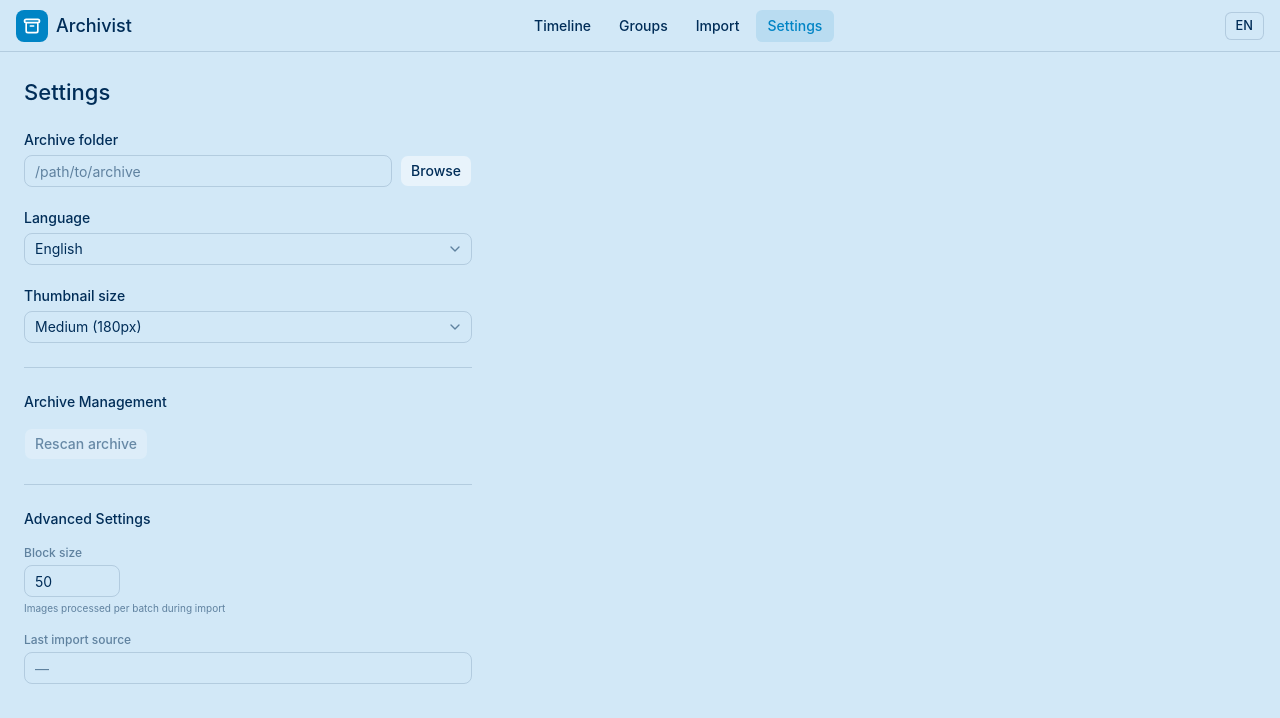
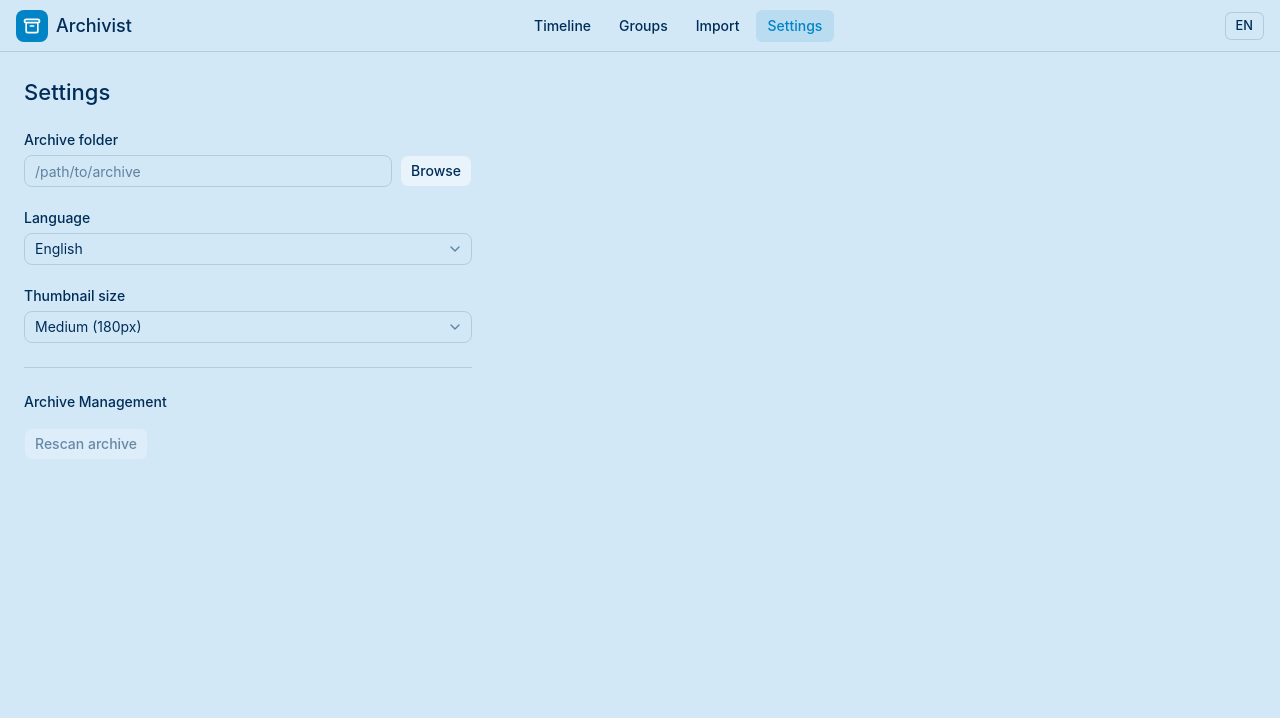
Before and after one commit to BlazeRed/archivist, a React (Vite) app: page /settings in a window 1280 px wide. Shown: the top 718 px of the page. Built offline with nearby package versions, Linux system fonts and the light colour scheme.

Commit message:
removed unused settings

```diff
--- a/src/i18n/locales/en.json
+++ b/src/i18n/locales/en.json
@@ -119,10 +119,6 @@
     "rescanMoved": "Relocated {{count}} misplaced images",
     "rescanThumbnailed": "Generated {{count}} missing thumbnails",
     "rescanError": "Error: {{error}}",
-    "advancedSettings": "Advanced Settings",
-    "blockSize": "Block size",
-    "blockSizeDesc": "Images processed per batch during import",
-    "lastImportSource": "Last import source",
     "closeArchive": "Close archive",
     "closeArchiveDesc": "Disconnect from the current archive"
   },
--- a/src/i18n/locales/it.json
+++ b/src/i18n/locales/it.json
@@ -119,10 +119,6 @@
     "rescanMoved": "Spostate {{count}} immagini fuori posto",
     "rescanThumbnailed": "Generate {{count}} miniature mancanti",
     "rescanError": "Errore: {{error}}",
-    "advancedSettings": "Impostazioni avanzate",
-    "blockSize": "Dimensione blocco",
-    "blockSizeDesc": "Immagini elaborate per batch durante l'importazione",
-    "lastImportSource": "Ultima sorgente di importazione",
     "closeArchive": "Chiudi archivio",
     "closeArchiveDesc": "Disconnettiti dall'archivio corrente"
   },
--- a/src/pages/SettingsPage.tsx
+++ b/src/pages/SettingsPage.tsx
@@ -174,36 +174,6 @@ export function SettingsPage() {
           )}
         </div>
 
-        {/* Advanced Settings */}
-        <div className="border-t border-border pt-6">
-          <h3 className="text-sm font-medium text-foreground mb-4">{t('settings.advancedSettings')}</h3>
-
-          <div className="space-y-4">
-            <div>
-              <Label className="text-xs text-muted-foreground mb-1">{t('settings.blockSize')}</Label>
-              <Input
-                type="number"
-                value={config.block_size}
-                onChange={(e) => setConfig({ block_size: parseInt(e.target.value) || 50 })}
-                className="w-24"
-                min={10}
-                max={200}
-              />
-              <p className="text-[10px] text-muted-foreground mt-1">{t('settings.blockSizeDesc')}</p>
-            </div>
-
-            <div>
-              <Label className="text-xs text-muted-foreground mb-1">{t('settings.lastImportSource')}</Label>
-              <Input
-                type="text"
-                value={config.last_import_source}
-                readOnly
-                className="w-full cursor-default"
-                placeholder="—"
-              />
-            </div>
-          </div>
-        </div>
       </div>
 
       {appVersion && (
--- a/src/stores/appConfigStore.ts
+++ b/src/stores/appConfigStore.ts
@@ -5,8 +5,6 @@ interface AppConfig {
   archive_path: string;
   language: 'en' | 'it';
   thumbnail_size: 'small' | 'medium' | 'large';
-  last_import_source: string;
-  block_size: number;
 }
 
 interface AppConfigStore {
@@ -19,8 +17,6 @@ export const useAppConfigStore = create<AppConfigStore>((set) => ({
     archive_path: '',
     language: 'en',
     thumbnail_size: 'medium',
-    last_import_source: '',
-    block_size: 50,
   },
   setConfig: (newConfig) => set((state) => {
     const config = { ...state.config, ...newConfig };
```
